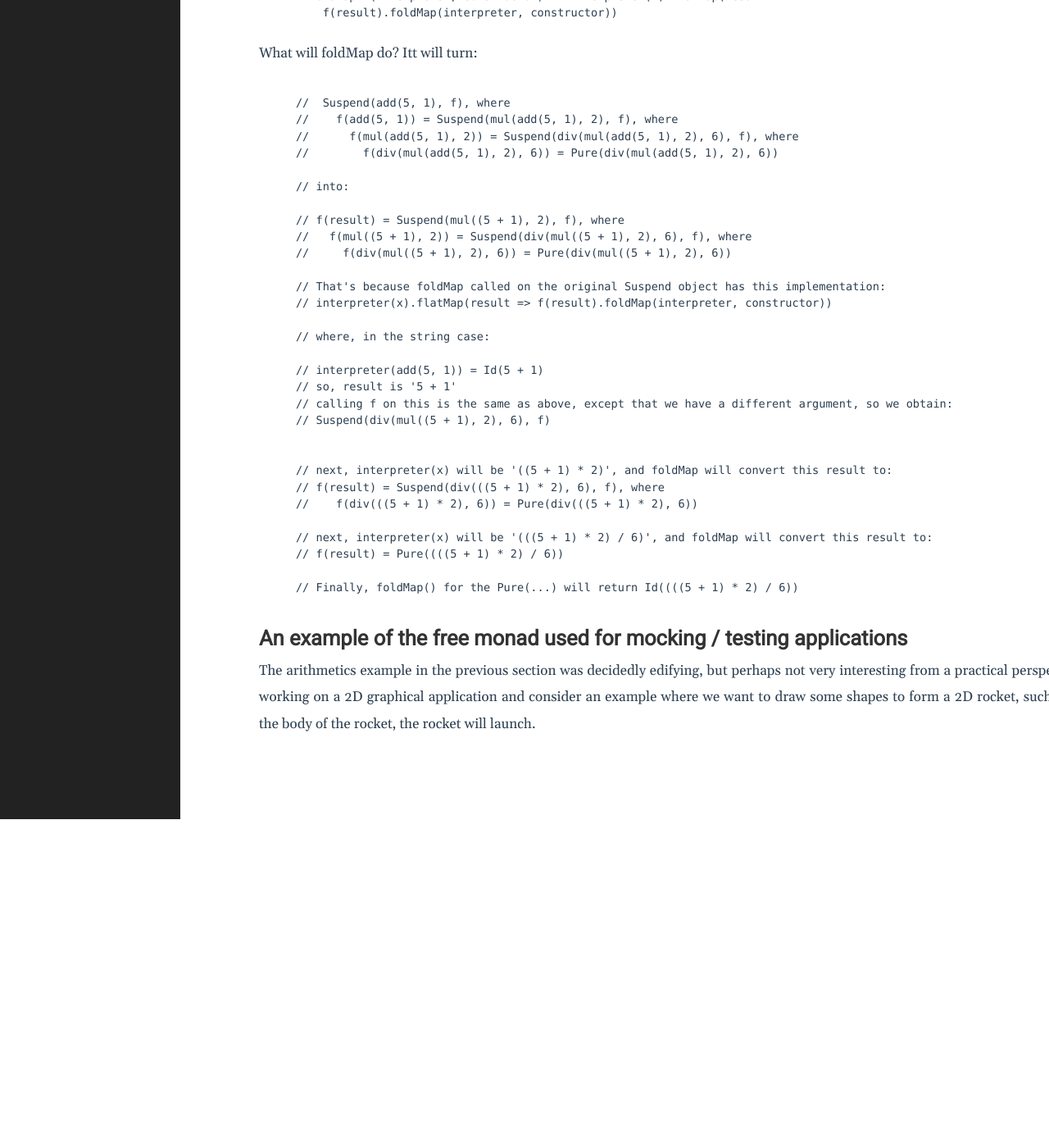
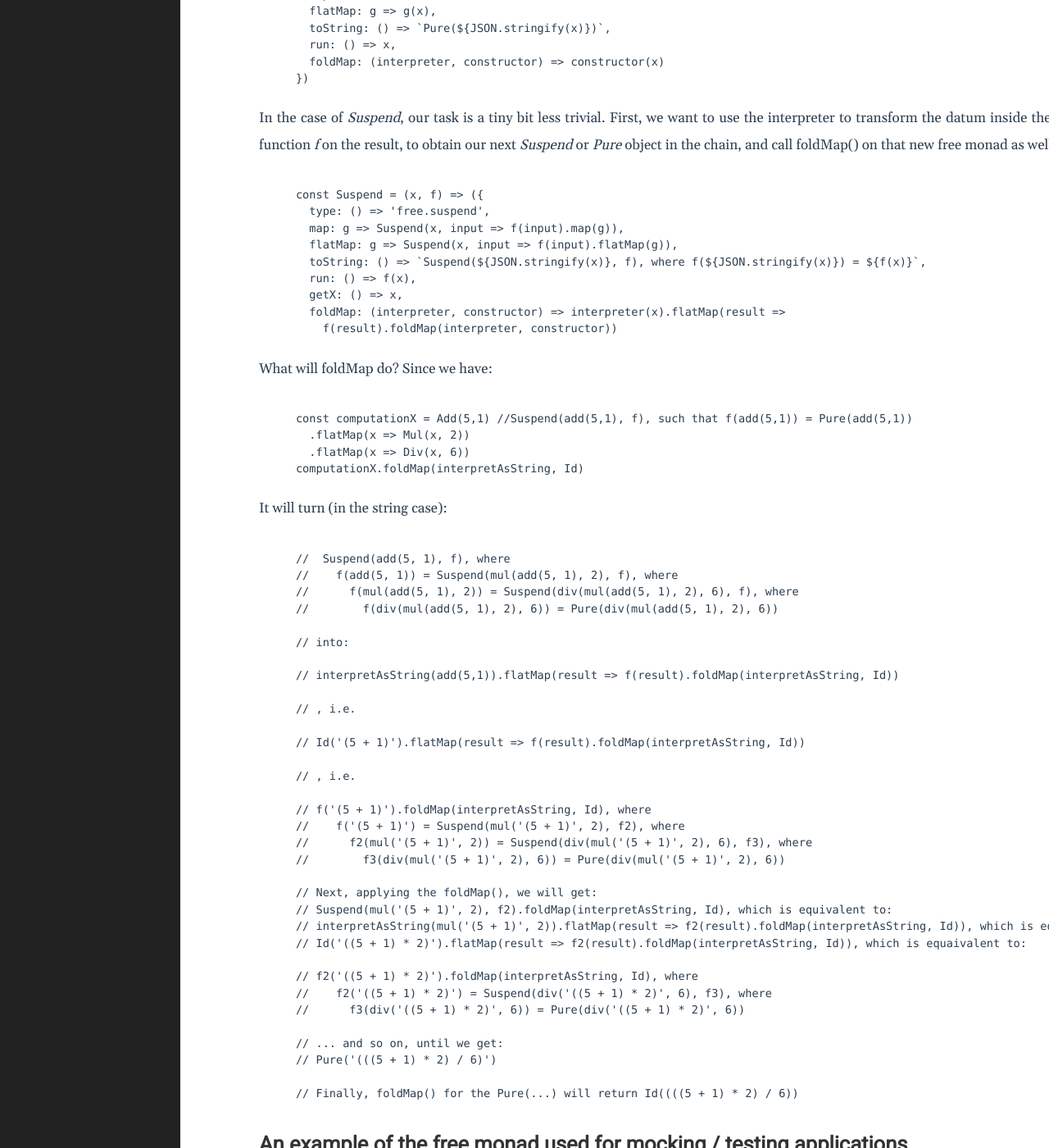
Before and after one commit to csapoadam/adamsfusions, a Jekyll site: the page built from docs/_posts/2022-08-30-freemonads.markdown, in a window 1280 px wide and 1400 px high, scrolled down 8108 px. Shown: the whole window at 82% size. Built offline with Jekyll 4.4.1, drawn with Linux system fonts in a browser that asks for light colours; before the commit the page ends 9107 px from its top, so only the background shows below that; some of the changed text lies outside the part shown.

Commit message:
updated free monads

```diff
--- a/docs/_posts/2022-08-30-freemonads.markdown
+++ b/docs/_posts/2022-08-30-freemonads.markdown
@@ -1,9 +1,12 @@
 ---
 layout: post
-title: The Free Monad - A Versatile Tool for Mocking and Testing Side-Effects - WIP
+title: The Free Monad - A Versatile Tool for Creating Test Doubles
 date: 2022-08-30 12:20:23 +0900
 category: SoftwareDesign
 ---
+
+As we know from the vast literature on software testing, there are many practical approaches for substituting as yet not fully functional software components with so-called **test doubles** -- including [stubs, fakes, and mocks](https://blog.pragmatists.com/test-doubles-fakes-mocks-and-stubs-1a7491dfa3da). In this post, we will take a look at a functional programming structure called the **Free Monad**, and consider how it offers an elegant method for creating test doubles.
+
 
 In these two previous posts, we went through a number of functional programming concepts, namely functors, monads, contravariant functors and contravariant monads. We saw based on some rudimentary examples that these concepts could be used to write code that is more readable and more elegant in managing both dependencies and side effects. The basic mechanisms by which all of this could be achieved can be summarized as follows:
 
@@ -121,7 +124,7 @@ console.log(`maybe2 is ${maybe2}. Result of run(): ${maybe2.run()}`)
 In the first case, we really just have a *Suspend* object on our hands that, once run, will return the stored data wrapped inside a *Pure*. But something seems amiss in the second case. As you can see, *maybe2* is a kind of recursive data structure: a *Suspend*, that, when run, returns another *Suspend*, which, when run again, will return the *Pure*. But the content wrapped in the *Pure* object is also garbled, since 1 was appended as a string to *'just(4)'* rather than being added as a number to the 4 inside the *just* wrapper. These are two different problems. Let's take a closer look at what's happening here:
 
 * At first, *Just(4)* is a *Suspend* object that contains a *just(4)* object inside it, and when run, would return a *Pure(just(4))*
-* Flatmapping our second function, *g* (defined as: res => Just(res + 1)) onto this *Suspend* object is really a call (as per the implementation of *flatmap()*) to this function: *g => Suspend(x, input => f(input).flatMap(g))*. So, will we thus transform the original Suspend object into a new Suspend object, which will still contain a *just(4)* as its datum *x*, but which would eventually (when run) perform the computation *Pure(just(4)).flatMap(g)*. What is this function, actually? Flatmapping a function, *g*, on a *Pure(x)* will by definition just return *g(x)*. So, if we decided to actually run our transformed Suspend object obtained via *flatmap()*, we would get another *Just* object back (precisely, a *Just(just(4) + 1)*), which is our second *Suspend* object, now containing a *just(4)1* string as its data, and promising to eventually put it into a *Pure* wrapper.
+* Flatmapping our second function, *g* (defined as: res => Just(res + 1)) onto this *Suspend* object is really a call (as per the implementation of *flatmap()*) to this function: *g => Suspend(x, input => f(input).flatMap(g))*. So, will we thus transform the original Suspend object into a new Suspend object, which will still contain a *just(4)* as its datum *x*, but which would eventually (when run) perform the computation *Pure(just(4)).flatMap(g)*. What is this function, actually? Flatmapping a function, *g*, on a *Pure(x)* will by definition just return *g(x)* - or, in our case, *Just(just(4) + 1)*. So, if we decided to actually run our transformed Suspend object obtained via *flatmap()*, we would get another *Just* object back, which is our second *Suspend* object, now containing a *just(4)1* string as its data (since, for lack of a better alternative, the '+' operator will act as a string concatenation), and promising to eventually put it into a *Pure* wrapper.
 
 What can we glean from this analysis?
 
@@ -131,7 +134,7 @@ What can we glean from this analysis?
 
 So we have two problems with running a Suspend object composed in this way. First, we don't know how many times to run it. Second, the internal data that it contains still may need to be processed in unique ways. In our case, we still need to check whether the result from the earlier computation is a *nothing()* or a *just(x)* with a value! In the former case, we would have to return a *Nothing()*, not a *Just(x)*. And in the latter case, we would still need to unpack the value inside it.
 
-Instead of doing this in the implementation of every flatmapped function, we can use what I like to call a *runner* function, which we will call *runMaybe()* in this instance and implement it as follows:
+Instead of doing this in the implementation of every flatmapped function, we can use a special *runner* function, designed specifically for the Maybe monad (in this case). Note that we cannot implement this runner function as part of the *Pure()* and *Suspend()* functions, since in the Suspend case (see below) we cannot know in advance what data structure we are unpacking (e.g., a *Nothing()* or a *Just()*):
 
 {% highlight javascript %}
 const runMaybe = capitalJorN => {
@@ -150,7 +153,7 @@ const runMaybe = capitalJorN => {
 }
 {% endhighlight %}
 
-The good news is, that eventually our loop of constantly getting a new *Just()* (or *Nothing()*) back will terminate, and the final *Suspend*, when run, will return a *Pure* object. So we can keep calling *runMaybe()* recursively (or in this case, terminate the infinite loop).
+The good news is that eventually our loop of constantly getting a new *Just()* (or *Nothing()*) back will terminate, and the final *Suspend*, when run, will return a *Pure* object. So we can keep calling *runMaybe()* recursively (or in this case, terminate the infinite loop).
 
 Now let's take a look at some examples:
 
@@ -163,14 +166,15 @@ console.log(`result of maybeExample1 is: ${runMaybe(maybeExample1)}\n`) // just(
 const maybeExample2 = Just(4)
   .flatMap(input => Just(2*input.x))
   .flatMap(input => Nothing())
-  .flatMap(input => Just(input + 1))
+  .flatMap(input => Just(input.x + 1))
 console.log(`result of maybeExample2 is: ${runMaybe(maybeExample2)}\n`) // nothing()
 {% endhighlight %}
 
+Note that in the second case, the fact that the penultimate computation returned a Nothing was handled seamlessly by our *runMaybe()* function.
 
 ## Re-interpreting abstract syntax trees using the free monad
 
-As we've seen in the previous example, in principle it's possible to implement any kind of monad using the free monad, by reifying the monad as a set of data structures and piggybacking the data structures on the data field of a Suspend object. By now we understand that when doing this, a special runner function is also needed to make sure that the reified data structures are properly processed when the operations (i.e., mapping and flatmapping of functions) within the Suspend object are carried out on them. By necessity this runner function will be unique to the piggybacked monad since the number of parameters and their semantics in the reified monad will vary.
+As we've seen in the previous example, in principle it's possible to implement any kind of monad using the free monad, by reifying the monad as a set of data structures and piggybacking the data structures on the data field of a Suspend object. By now we understand that when doing this, a special runner function is also needed to make sure that the reified data structures are recursively (and in each iteration, suitably!) processed when the operations (i.e., mapping and flatmapping of functions) return a new Free monad. By necessity this runner function will be unique to the piggybacked monad since the number of parameters and their semantics in the reified monad will vary.
 
 As a variation on this pattern, prior to actually running the operations in the Suspend object(s), we could also transform the data contained in them into something else. This is useful when this data represents operations that can be carried out as opposed to just data (as in the Just(x) and Nothing() case), assuming that we want to interpret the semantics of those operations on the fly.
 
@@ -188,12 +192,13 @@ const Add = (x, y) => liftF(add(x, y)) //a function that if run, returns a Suspe
 const Mul = (x, y) => liftF(mul(x, y)) //a function that if run, returns a Suspend(mul(x,y), f) such that f() returns Pure(mul(x,y))
 {% endhighlight %}
 
-Here, again, *Div(x, y)*, *Add(x, y)* and *Mul(x, y)* are actually just *Suspend* objects under the hood that contain the objects representing the lowercase variants *div*, *add* and *mul*, with the deferred operation of wrapping those into a *Pure*. However, what is different compared to the example with the Maybe monad is that *div*, *add* and *mul* now represent operations that can be carried out.
+Here, again, *Div(x, y)*, *Add(x, y)* and *Mul(x, y)* are actually just *Suspend* objects under the hood that contain the objects representing the lowercase variants *div*, *add* and *mul*, with the deferred operation of wrapping those into a *Pure*. However, what is different compared to the example with the Maybe monad is that *div*, *add* and *mul* now represent operations that can be carried out, as opposed to being plain numbers (as in the case of, e.g., *just(4)*).
 
-Next, we define our two *interpreter* functions, whose task it is to transform the data contained within each intermediate *Suspend* object prior to their being run. Since we don't know what type our interpreter function will (in general) return, it's important that we wrap the return values into an *Id()* wrapper. This will allow us to inject the result into the existing chain of operations within the *Suspend* object using *flatmap()*:
+Next, we define our two *interpreter* functions, whose task it is to transform the data contained within each intermediate *Suspend* object prior to their being run. Since we don't know what type our interpreter function will (in general) return, it's important that we wrap the return values into an *Id()* wrapper, so that we can deal with a common language (this is because our runner function needs to be agnostic as to what data types it will be dealing with):
 
 {% highlight javascript %}
 const interpretAsValue = x => {
+  // returns an Id monad containing a numerical value
   if (x.type == 'div') {
     return Id(x.x / x.y)
   }
@@ -206,6 +211,7 @@ const interpretAsValue = x => {
 }
 
 const interpretAsString = x => {
+  // returns an Id monad containing a string representation
   if (x.type == 'div') {
     return Id(`(${x.x} / ${x.y})`)
   }
@@ -217,6 +223,8 @@ const interpretAsString = x => {
   }
 }
 {% endhighlight %}
+
+Regardless of which interpreter function we will be working with, we can be sure that when transforming the value inside any given Free monad, we will get an Id() monad with something inside it.
 
 Our application code, in turn, will look something like this:
 
@@ -271,7 +279,16 @@ const Suspend = (x, f) => ({
     f(result).foldMap(interpreter, constructor))
 {% endhighlight %}
 
-What will foldMap do? Itt will turn:
+What will foldMap do? Since we have:
+
+{% highlight javascript %}
+const computationX = Add(5,1) //Suspend(add(5,1), f), such that f(add(5,1)) = Pure(add(5,1))
+  .flatMap(x => Mul(x, 2))
+  .flatMap(x => Div(x, 6))
+computationX.foldMap(interpretAsString, Id)
+{% endhighlight %}
+
+It will turn (in the string case):
 
 {% highlight javascript %}
 //  Suspend(add(5, 1), f), where
@@ -281,27 +298,30 @@ What will foldMap do? Itt will turn:
 
 // into:
 
-// f(result) = Suspend(mul((5 + 1), 2), f), where
-//   f(mul((5 + 1), 2)) = Suspend(div(mul((5 + 1), 2), 6), f), where
-//     f(div(mul((5 + 1), 2), 6)) = Pure(div(mul((5 + 1), 2), 6))
+// interpretAsString(add(5,1)).flatMap(result => f(result).foldMap(interpretAsString, Id))
 
-// That's because foldMap called on the original Suspend object has this implementation:
-// interpreter(x).flatMap(result => f(result).foldMap(interpreter, constructor))
+// , i.e.
 
-// where, in the string case:
+// Id('(5 + 1)').flatMap(result => f(result).foldMap(interpretAsString, Id))
 
-// interpreter(add(5, 1)) = Id(5 + 1)
-// so, result is '5 + 1'
-// calling f on this is the same as above, except that we have a different argument, so we obtain:
-// Suspend(div(mul((5 + 1), 2), 6), f)
+// , i.e.
 
+// f('(5 + 1)').foldMap(interpretAsString, Id), where
+//    f('(5 + 1)') = Suspend(mul('(5 + 1)', 2), f2), where
+//      f2(mul('(5 + 1)', 2)) = Suspend(div(mul('(5 + 1)', 2), 6), f3), where
+//        f3(div(mul('(5 + 1)', 2), 6)) = Pure(div(mul('(5 + 1)', 2), 6))
 
-// next, interpreter(x) will be '((5 + 1) * 2)', and foldMap will convert this result to:
-// f(result) = Suspend(div(((5 + 1) * 2), 6), f), where
-//    f(div(((5 + 1) * 2), 6)) = Pure(div(((5 + 1) * 2), 6))
+// Next, applying the foldMap(), we will get:
+// Suspend(mul('(5 + 1)', 2), f2).foldMap(interpretAsString, Id), which is equivalent to:
+// interpretAsString(mul('(5 + 1)', 2)).flatMap(result => f2(result).foldMap(interpretAsString, Id)), which is equivalent to:
+// Id('((5 + 1) * 2)').flatMap(result => f2(result).foldMap(interpretAsString, Id)), which is equaivalent to:
 
-// next, interpreter(x) will be '(((5 + 1) * 2) / 6)', and foldMap will convert this result to:
-// f(result) = Pure((((5 + 1) * 2) / 6))
+// f2('((5 + 1) * 2)').foldMap(interpretAsString, Id), where
+//    f2('((5 + 1) * 2)') = Suspend(div('((5 + 1) * 2)', 6), f3), where
+//      f3(div('((5 + 1) * 2)', 6)) = Pure(div('((5 + 1) * 2)', 6))
+
+// ... and so on, until we get:
+// Pure('(((5 + 1) * 2) / 6)')
 
 // Finally, foldMap() for the Pure(...) will return Id((((5 + 1) * 2) / 6))
 {% endhighlight %}
```
